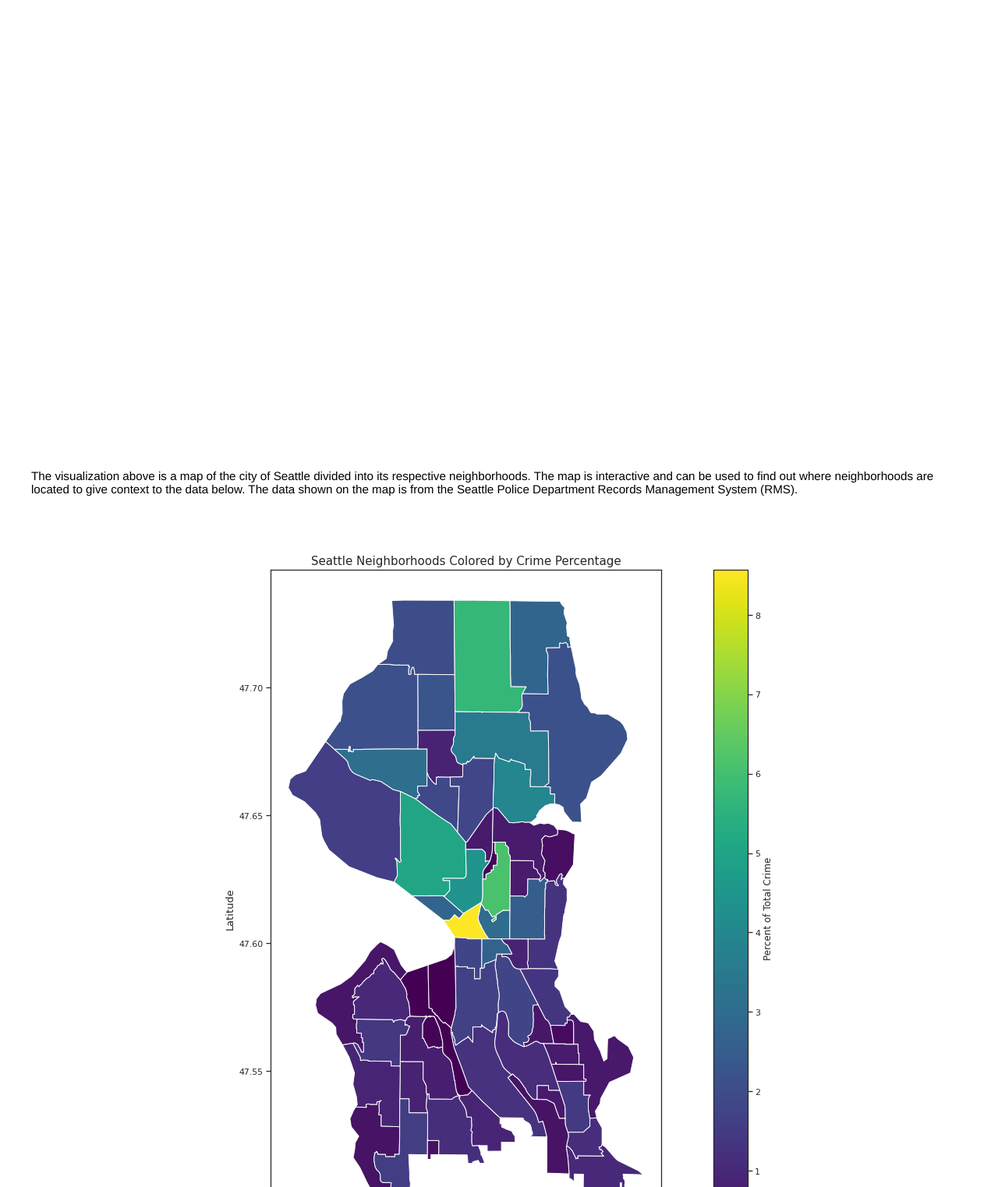
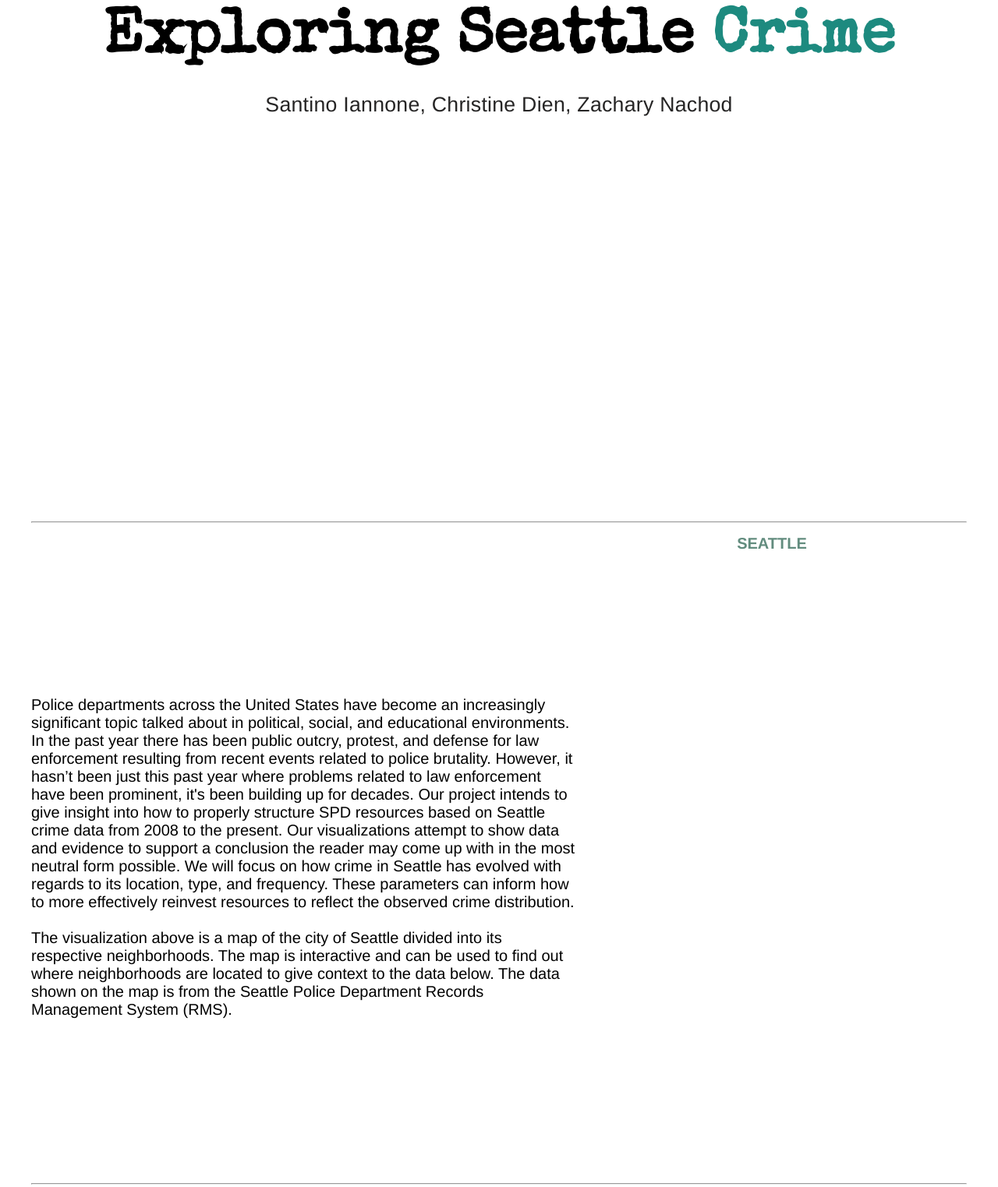
Before and after one commit to cse412-21w/seattle-crime, a website built with Parcel: page src/index.html in a window 1280 px wide. Shown: the part 516-2039 px from the top of the page at 78% size. Built offline with nearby package versions, Linux system fonts and the light colour scheme; a script that the page names is missing; files whose address does not match are found by name; a web font is replaced by a local one.

Commit message:
revamping the css

```diff
--- a/package.json
+++ b/package.json
@@ -6,7 +6,7 @@
   "scripts": {
     "test": "echo \"Error: no test specified\" && exit 1",
     "start": "parcel src/index.html",
-    "build": "parcel build src/index.html --no-minify --public-url https://cse412-21w.github.io/seattle-crime & RD /S /Q .\\docs & ren .\\dist docs"
+    "build": "parcel build src/index.html --no-minify --public-url https://cse412-21w.github.io/seattle-crime"
   },
   "repository": {
     "type": "git",
--- a/src/index.html
+++ b/src/index.html
@@ -10,27 +10,36 @@
         <script src="https://d3js.org/d3-scale-chromatic.v1.min.js"></script>
 		<script src="https://unpkg.com/topojson@3"></script>
         <link href="https://fonts.googleapis.com/css2?family=Playfair+Display:ital,wght@0,400;0,900;1,400;1,900&display=swap" rel="stylesheet">
+        <link href="https://fonts.googleapis.com/css2?family=Special+Elite&display=swap" rel="stylesheet">
     </head>
 
     <body>
       <section class="title">
-        <h1 align="center">Exploring Seattle Crime</h1>
+        <h1 align="center"><span style="font-family:Special Elite">Exploring Seattle <span style="color: #1d8a7f">Crime</span></span></h1>
       </section>
 	<h2 align="center"> Santino Iannone, Christine Dien, Zachary Nachod</h2>
 	<hr>
+      <div class="container">
+      	<div class="column-left">
       		<section style="padding-top: 20px">
-        <p>Police departments across the United States have become an increasingly significant topic talked about in political, social, and educational environments. In the past year there has been public outcry, protest, and defense for law enforcement resulting from recent events related to police brutality. However, it hasn’t been just this past year where problems related to law enforcement have been prominent, it's been building up for decades. Our project intends to give insight into how to properly structure SPD resources based on Seattle crime data from 2008 to the present. Our visualizations attempt to show data and evidence to support a conclusion the reader may come up with in the most neutral form possible. We will focus on how crime in Seattle has evolved with regards to its location, type, and frequency. These parameters can inform how to more effectively reinvest resources to reflect the observed crime distribution.
+        		<p align="left">Police departments across the United States have become an increasingly significant topic talked about in political, social, and educational environments. In the past year there has been public outcry, protest, and defense for law enforcement resulting from recent events related to police brutality. However, it hasn’t been just this past year where problems related to law enforcement have been prominent, it's been building up for decades. Our project intends to give insight into how to properly structure SPD resources based on Seattle crime data from 2008 to the present. Our visualizations attempt to show data and evidence to support a conclusion the reader may come up with in the most neutral form possible. We will focus on how crime in Seattle has evolved with regards to its location, type, and frequency. These parameters can inform how to more effectively reinvest resources to reflect the observed crime distribution.
+</br>
+</br>
+The visualization above is a map of the city of Seattle divided into its respective neighborhoods. The map is interactive and can be used to find out where neighborhoods are located to give context to the data below. The data shown on the map is from the Seattle Police Department Records Management System (RMS).
         		</p>
       		</section>
-      <h3 id="name" align="center"> SEATTLE </h3>
+      	</div>
+      	<div class="column-right">
+      	<h3 class="neighborhoodname" id="name" align="center"> SEATTLE </h3>
 	  	<div id="content" align="center">
 			<svg width="500px" height="800px">
 		  	<g class="map"></g>
 			</svg>
 	  	</div>
+      	</div>
+      </div>
 
-	<p> The visualization above is a map of the city of Seattle divided into its respective neighborhoods. The map is interactive and can be used to find out where neighborhoods are located to give context to the data below. The data shown on the map is from the Seattle Police Department Records Management System (RMS).
-	</p>
+      <hr>
 
 	<div align="center">
 		<img src="../static/neighborhood_by_crime_percent.png">
--- a/src/style.css
+++ b/src/style.css
@@ -4,12 +4,12 @@
   padding: 0;
   max-width: 1200px;
   font-family: "Avenir", "Avenir Next", Helvetica Neue, Arial;
-  font-size: 0.95em;
+  font-size: 1em;
 }
  a, a:visited { text-decoration: none; color: #7533f4; }
-a:hover { text-decoration: underline; color: #f4b014; }
- h1, h2, h3, h4, h5 {
-  color: #492a7c;
+ a:hover { text-decoration: underline; color: #f4b014; }
+ h2, h3, h4, h5 {
+  color: #262525;
   background-color: inherit;
   font-weight: normal;
   padding: 0 0 5px 0;
@@ -17,22 +17,30 @@ a:hover { text-decoration: underline; color: #f4b014; }
   border: none;
   clear: right;
 }
+
 h1 { font-size: 32pt; margin:  5px 0 10px 0; line-height: 28px; padding-top:32px;}
-h2 { font-size: 14pt; margin: 30px 0 15px 0; letter-spacing: 0.01em; line-height: 20px;}
-h3 { font-size: 13pt; }
+h2 { font-size: 20pt; margin: 60px 0 520px 0; letter-spacing: 0.01em; line-height: 20px;}
+h3 { font-size: 15pt; }
 h4 { font-size: 12pt; }
 h5 { font-size: 11pt; }
-p { margin: 0 0 10px 0; }
+
+p { margin: 0 0 10px 0; font-size: 15pt}
+
+ .neighborhoodname {
+ font-weight: bold;
+ color: #628c7e;
+}
  .content {
   margin: 0;
   padding: 15px 20px;
   background-color: #ffffff;
 }
  .title, .title h1, .title a {
-  color: #492a7c;
-  font-size: 32pt;
+  color: #000000;
+  font-size: 60pt;
+  font-family: 'Special Elite', cursive;
   margin-bottom: 20px;
-  margin-top: 15px;
+  margin-top: 520px;
 }
  .footer {
   border-top: 1px solid #ccc;
@@ -97,3 +105,14 @@ div.tooltip {
 img {
 	margin: 60px;
 }
+
+.container {
+  display: flex;
+  align-items:center;
+{
+
+
+.column-left,
+.column-right {
+  width: 50%;
+}
```
Also changed, not shown: 1 other file. Lines whose indentation alone changed are shown as unchanged.
